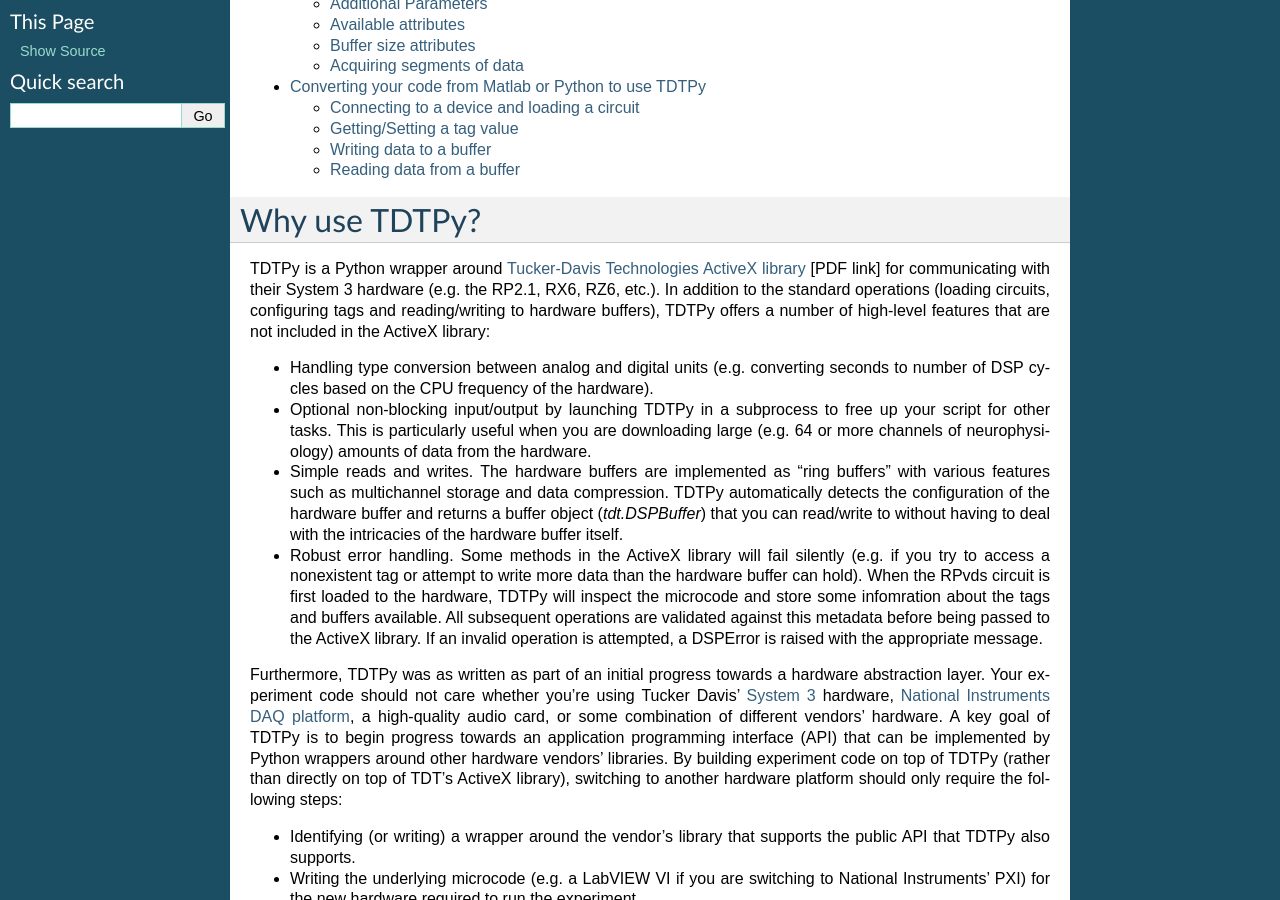
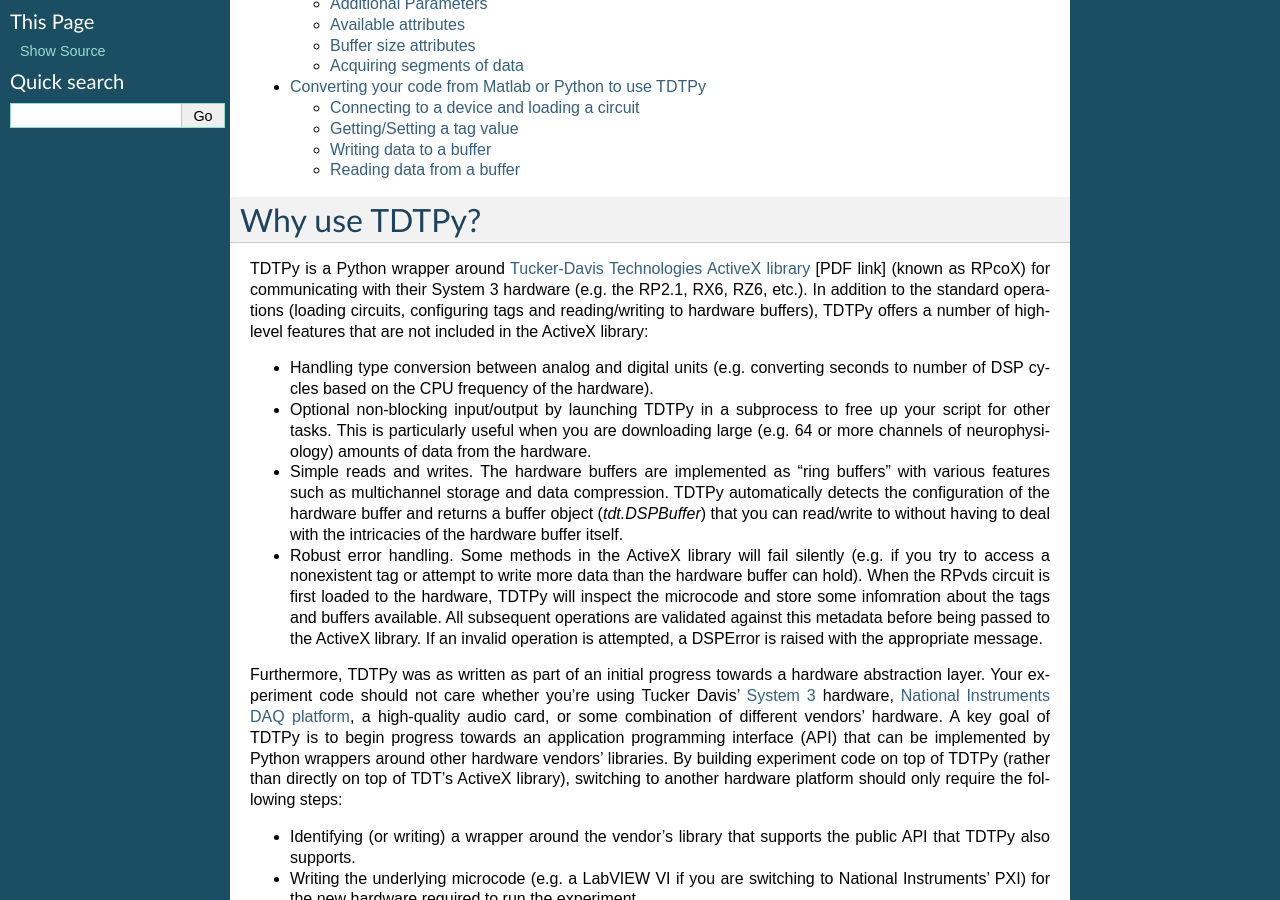
Before and after one commit to LABSN/tdtpy, a Sphinx documentation site: the page built from docs/index.rst, in a window 1280 px wide and 900 px high, scrolled down 352 px. Built offline with Sphinx 7.4.7, drawn with Linux system fonts in a browser that asks for light colours.

```diff
--- a/docs/index.rst
+++ b/docs/index.rst
@@ -30,10 +30,11 @@
 ==============
 
 TDTPy is a Python wrapper around `Tucker-Davis Technologies`_ `ActiveX library`_
-[PDF link] for communicating with their System 3 hardware (e.g. the RP2.1, RX6,
-RZ6, etc.).  In addition to the standard operations (loading circuits,
-configuring tags and reading/writing to hardware buffers), TDTPy offers a number
-of high-level features that are not included in the ActiveX library:
+[PDF link] (known as RPcoX) for communicating with their System 3 hardware (e.g.
+the RP2.1, RX6, RZ6, etc.).  In addition to the standard operations (loading
+circuits, configuring tags and reading/writing to hardware buffers), TDTPy
+offers a number of high-level features that are not included in the ActiveX
+library:
 
 * Handling type conversion between analog and digital units (e.g. converting
   seconds to number of DSP cycles based on the CPU frequency of the hardware).
```
Also changed, not shown: docs/abstraction.rst (added, +102 -0 lines).
